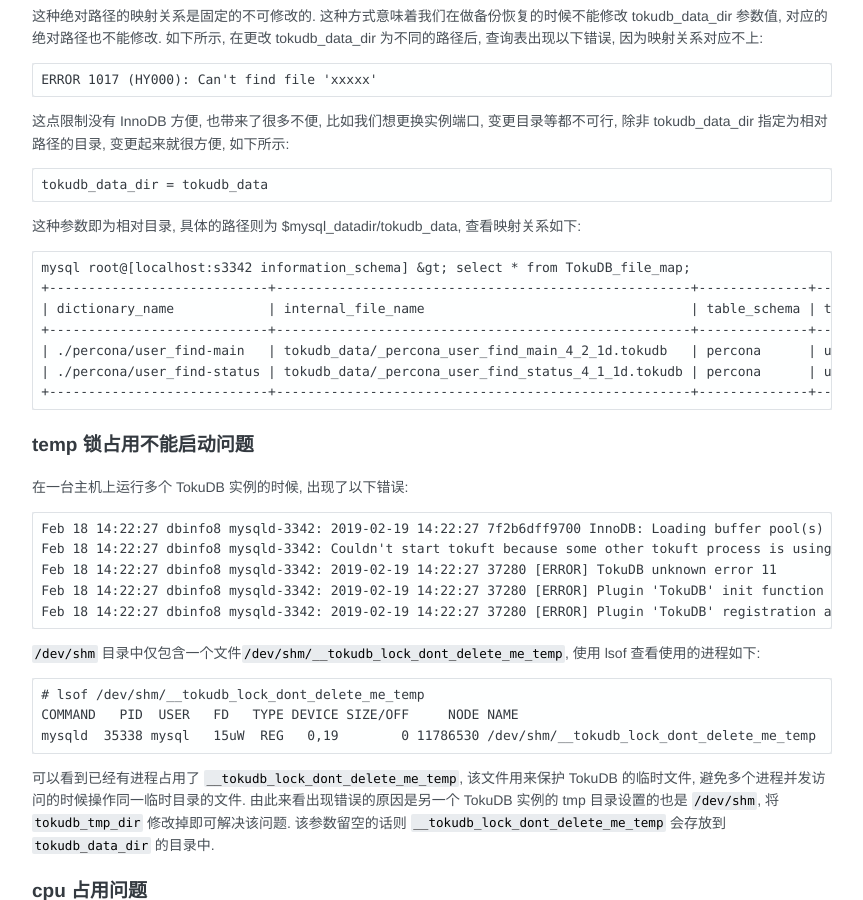
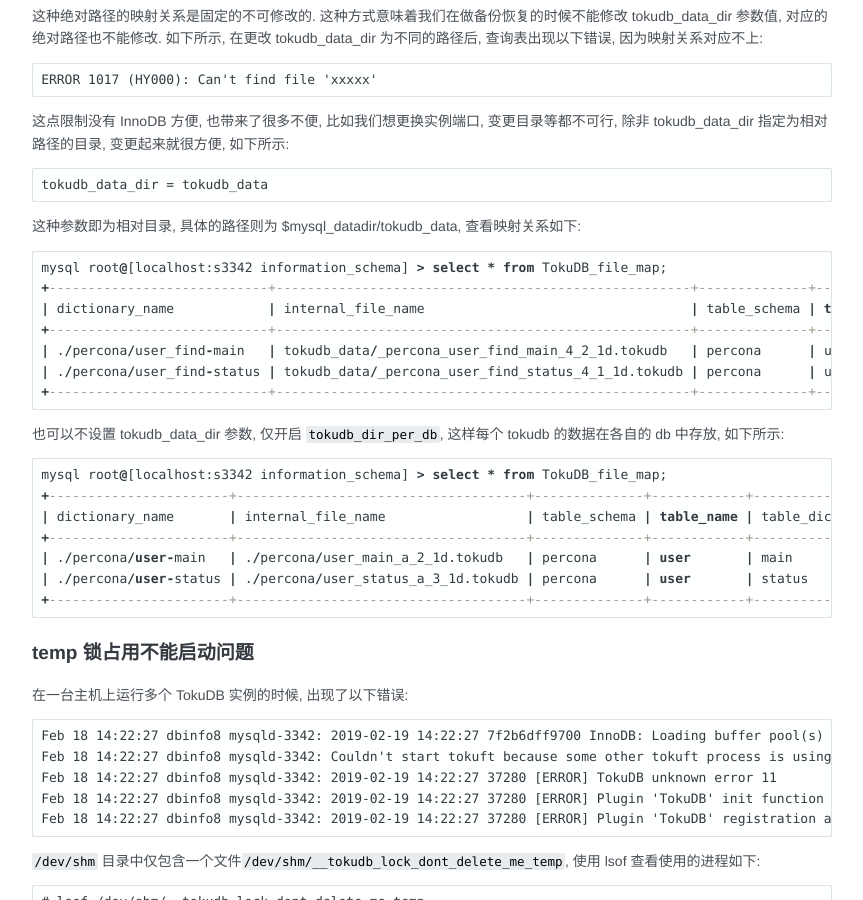
Before and after one commit to arstercz/arstercz.github.io, a Jekyll site: the page built from _posts/2019-02-19-tokudb-%e4%bd%bf%e7%94%a8%e9%97%ae%e9%a2%98%e6%b1%87%e6%80%bb.md, in a window 1280 px wide and 900 px high, scrolled down 1913 px. Shown: the whole window, without its empty margins (208-1071 px from the left). Built offline with Jekyll 4.4.1, drawn with Linux system fonts in a browser that asks for light colours; comment, search, counter and statistics services are not loaded.

Commit message:
add tokudb_dir_per_db note

````diff
--- a/_posts/2019-02-19-tokudb-%e4%bd%bf%e7%94%a8%e9%97%ae%e9%a2%98%e6%b1%87%e6%80%bb.md
+++ b/_posts/2019-02-19-tokudb-%e4%bd%bf%e7%94%a8%e9%97%ae%e9%a2%98%e6%b1%87%e6%80%bb.md
@@ -106,14 +106,25 @@
 
 这种参数即为相对目录, 具体的路径则为 $mysql_datadir/tokudb_data, 查看映射关系如下:
 
-```
-mysql root@[localhost:s3342 information_schema] &gt; select * from TokuDB_file_map;
+```sql
+mysql root@[localhost:s3342 information_schema] > select * from TokuDB_file_map;
 +----------------------------+-----------------------------------------------------+--------------+------------+-----------------------+
 | dictionary_name            | internal_file_name                                  | table_schema | table_name | table_dictionary_name |
 +----------------------------+-----------------------------------------------------+--------------+------------+-----------------------+
 | ./percona/user_find-main   | tokudb_data/_percona_user_find_main_4_2_1d.tokudb   | percona      | user_find  | main                  |
 | ./percona/user_find-status | tokudb_data/_percona_user_find_status_4_1_1d.tokudb | percona      | user_find  | status                |
 +----------------------------+-----------------------------------------------------+--------------+------------+-----------------------+
+```
+
+也可以不设置 tokudb_data_dir 参数, 仅开启 `tokudb_dir_per_db`, 这样每个 tokudb 的数据在各自的 db 中存放, 如下所示:
+```sql
+mysql root@[localhost:s3342 information_schema] > select * from TokuDB_file_map;
++-----------------------+-------------------------------------+--------------+------------+-----------------------+
+| dictionary_name       | internal_file_name                  | table_schema | table_name | table_dictionary_name |
++-----------------------+-------------------------------------+--------------+------------+-----------------------+
+| ./percona/user-main   | ./percona/user_main_a_2_1d.tokudb   | percona      | user       | main                  |
+| ./percona/user-status | ./percona/user_status_a_3_1d.tokudb | percona      | user       | status                |
++-----------------------+-------------------------------------+--------------+------------+-----------------------+
 ```
 
 ## temp 锁占用不能启动问题
````
Also changed, not shown: _posts/2015-04-23-tokudb-%e7%89%b9%e6%80%a7%e6%a6%82%e8%a7%88.md (+2 -1 lines).
